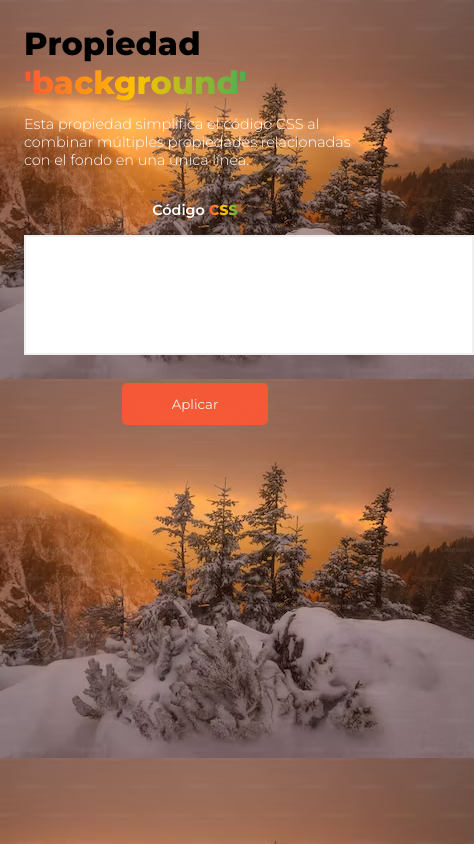
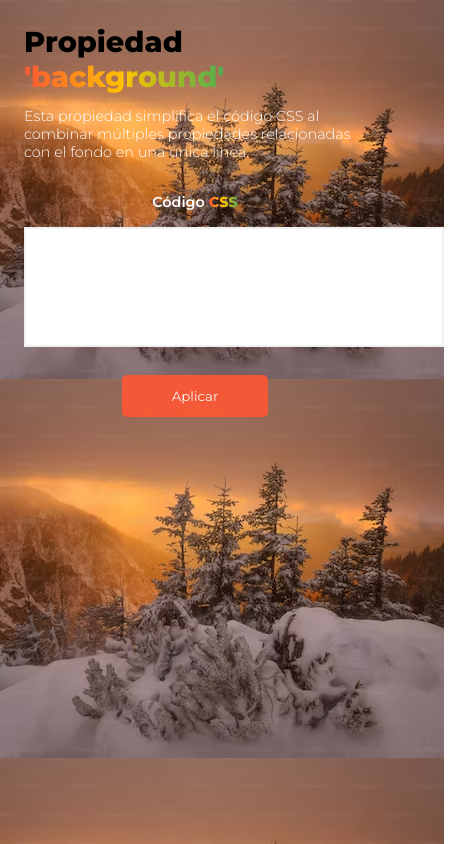
Before and after one commit to Ferney05/background, a plain HTML site: page index.html in a window 390 px wide. Shown: the whole page, 474 px wide, since content can reach past the window. Drawn offline with Linux system fonts and the light colour scheme; a web font is replaced by a local one.

Commit message:
He modificado el archvivo css

```diff
--- a/styles.css
+++ b/styles.css
@@ -85,10 +85,14 @@ strong {
 
 @media (max-width: 500px){
     .input {
-        width: 430px;
+        width: 400px;
     }
 
     .div_title {
         text-align: left;
     }
+
+    .title {
+        font-size: 1.8rem;
+    }
 }
```
